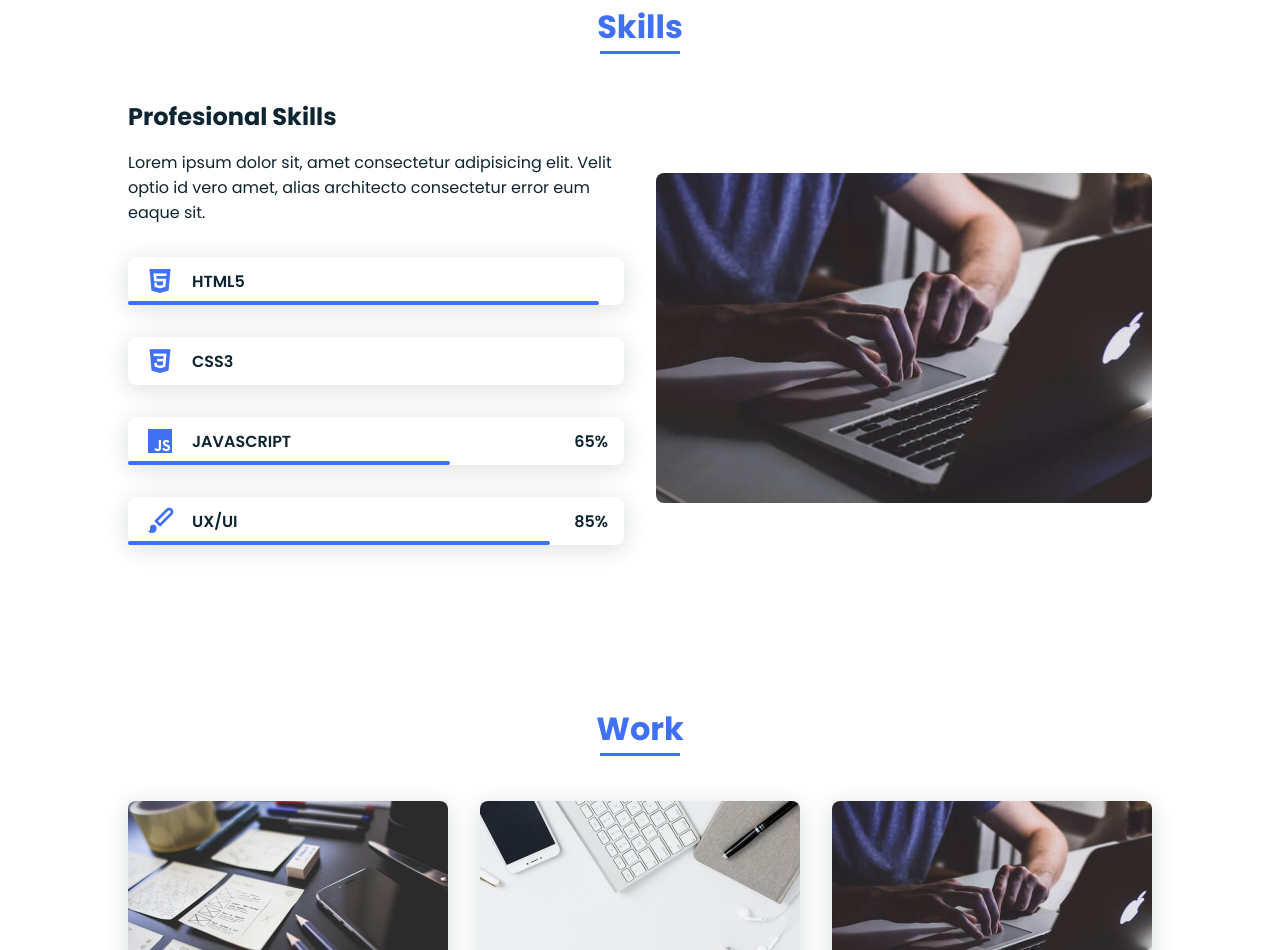
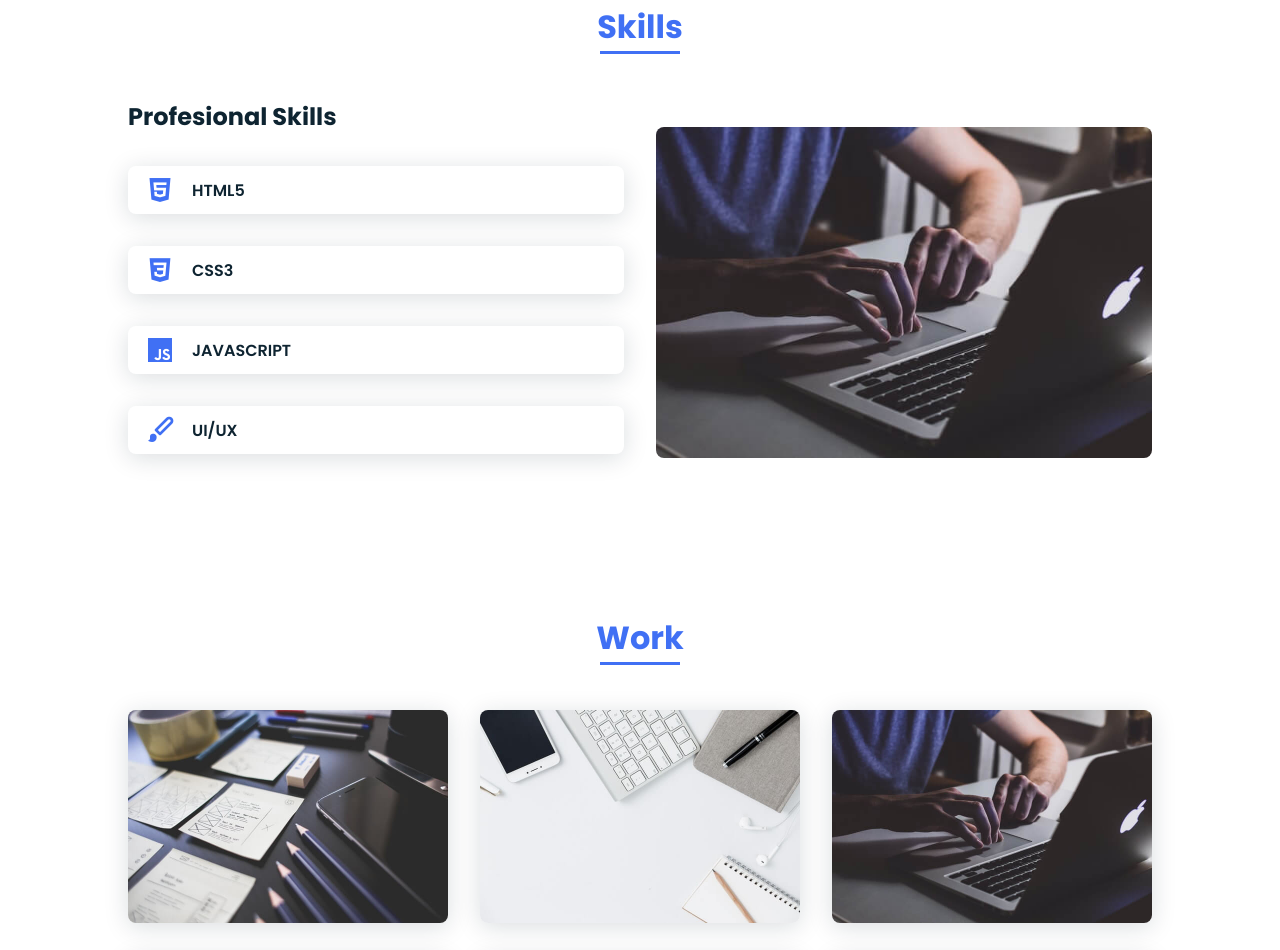
Before and after one commit to rishitbhojak/rishit_bhojak.github.io, a plain HTML site: page index.html in a window 1280 px wide. Shown: the part 877-1827 px from the top of the page. Drawn offline with nearby package versions, Linux system fonts and the light colour scheme.

Commit message:
refactor : skills section

```diff
--- a/index.html
+++ b/index.html
@@ -63,15 +63,13 @@
                 <div class="skills__container bd-grid">
                     <div>
                         <h2 class="skills__subtitle">Profesional Skills</h2>
-                        <p class="skills__text">Lorem ipsum dolor sit, amet consectetur adipisicing elit. Velit optio id vero amet, alias architecto consectetur error eum eaque sit.</p>
+                        <p class="skills__text"></p>
                         <div class="skills__data">
                             <div class="skills__names">
                                 <i class='bx bxl-html5 skills__icon'></i>
                                 <span class="skills__name">HTML5</span>
                             </div>
-                            <div class="skills__bar skills__html">
 
-                            </div>
                             <div>
 
                             </div>
@@ -81,9 +79,7 @@
                                 <i class='bx bxl-css3 skills__icon'></i>
                                 <span class="skills__name">CSS3</span>
                             </div>
-                            <div class=" skills__css">
 
-                            </div>
                             <div>
 
                             </div>
@@ -93,24 +89,15 @@
                                 <i class='bx bxl-javascript skills__icon' ></i>
                                 <span class="skills__name">JAVASCRIPT</span>
                             </div>
-                            <div class="skills__bar skills__js">
 
-                            </div>
-                            <div>
-                                <span class="skills__percentage">65%</span>
-                            </div>
+
                         </div>
                         <div class="skills__data">
                             <div class="skills__names">
                                 <i class='bx bxs-paint skills__icon'></i>
-                                <span class="skills__name">UX/UI</span>
+                                <span class="skills__name">UI/UX</span>
                             </div>
-                            <div class="skills__bar skills__ux">
 
-                            </div>
-                            <div>
-                                <span class="skills__percentage">85%</span>
-                            </div>
                         </div>
                     </div>
 
```
